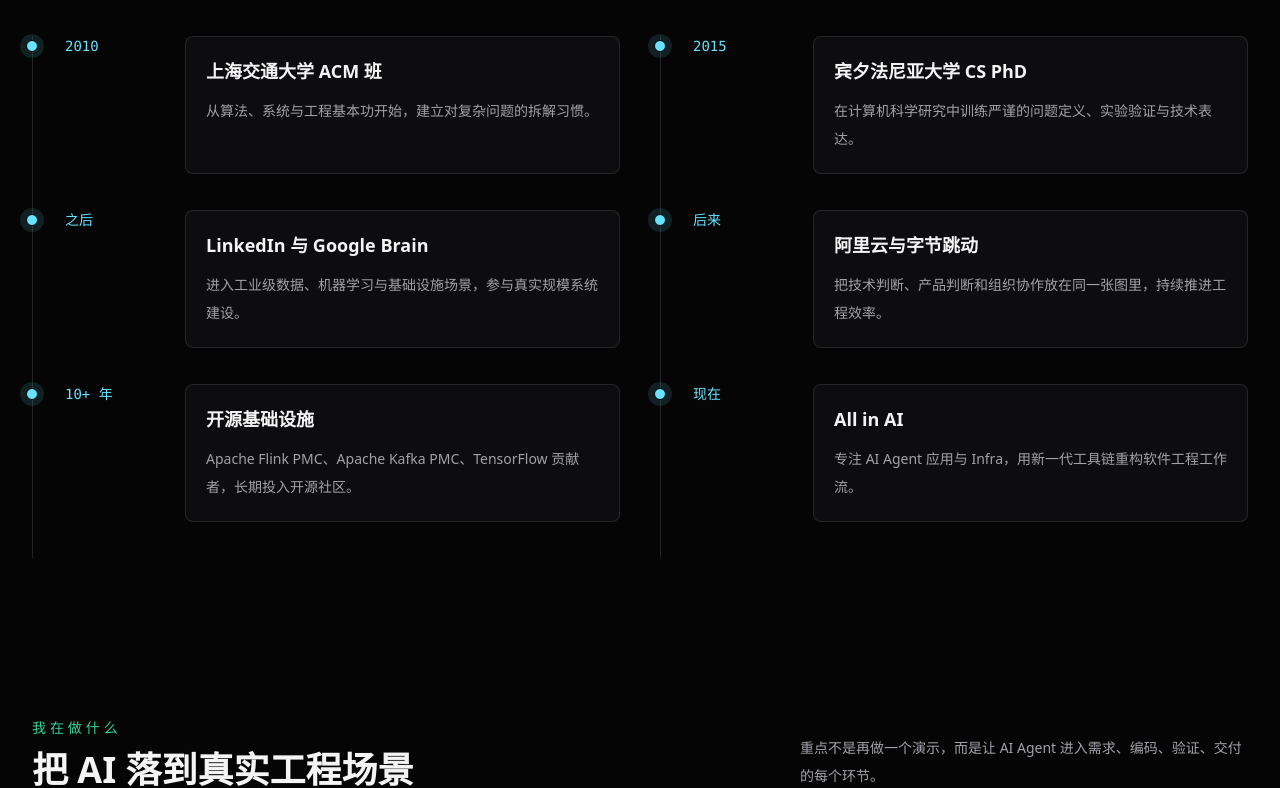
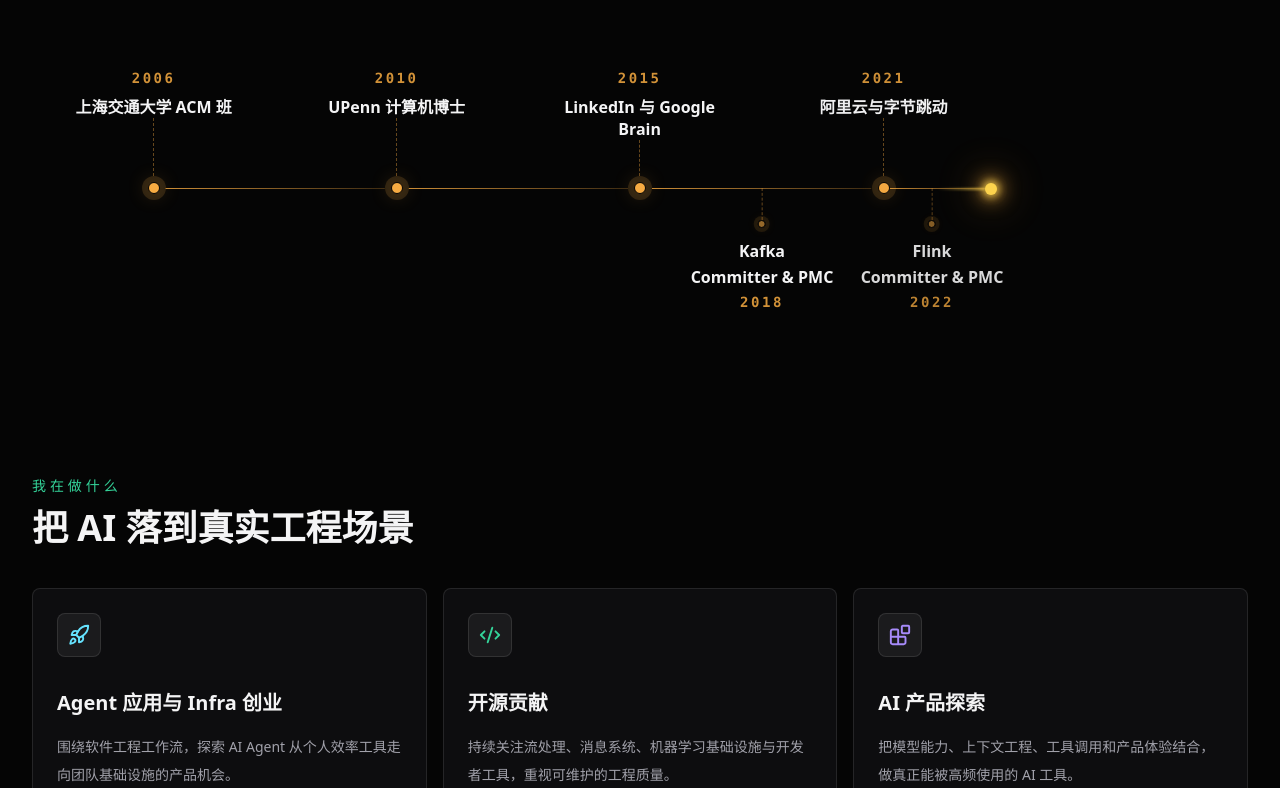
Before and after one commit to lindong28/lindong-live, a Next.js app: page / in a window 1280 px wide. Shown: the part 812-1600 px from the top of the page. Built offline with nearby package versions, Linux system fonts and the light colour scheme.

Commit message:
refactor(timeline): redesign as horizontal animated timeline with spark effect

```diff
--- a/components/CurrentWork.tsx
+++ b/components/CurrentWork.tsx
@@ -33,9 +33,6 @@ export default function CurrentWork() {
             把 AI 落到真实工程场景
           </h2>
         </div>
-        <p className="max-w-md text-sm leading-7 text-muted">
-          重点不是再做一个演示，而是让 AI Agent 进入需求、编码、验证、交付的每个环节。
-        </p>
       </div>
 
       <div className="grid gap-4 md:grid-cols-3">
--- a/components/Hero.tsx
+++ b/components/Hero.tsx
@@ -7,7 +7,7 @@ export default function Hero() {
       className="relative min-h-[82svh] scroll-mt-20 py-16 flex items-start justify-end pt-[18vh] md:py-20 md:pt-[18vh]"
     >
       <div className="text-right">
-        <h1 className="hero-name whitespace-nowrap pb-2 text-5xl font-light uppercase tracking-[0.12em] sm:text-7xl md:text-8xl" style={{ fontFamily: "'Cinzel', serif" }}>
+        <h1 className="hero-name whitespace-nowrap pb-2 text-4xl font-light uppercase tracking-[0.12em] sm:text-6xl md:text-7xl" style={{ fontFamily: "'Cinzel', serif" }}>
           Cyber Rabbit
         </h1>
         <p className="mt-6 text-2xl font-light uppercase tracking-[0.2em] text-white/70 sm:text-3xl" style={{ fontFamily: "'Cinzel', serif" }}>
--- a/components/Projects.tsx
+++ b/components/Projects.tsx
@@ -2,7 +2,7 @@ const projects = [
   {
     title: "AI Planet",
     href: "http://aiplanet.live",
-    body: "基于 AIHOT 开源项目搭建，目前正在进一步改造中。面向 AI 时代的信息与产品实验场。",
+    body: "参照 http://aihot.virxact.com/ 界面复制的项目，目前正在进一步改造中，计划之后开源。让每个人都可以建立自己的一站式信息收集助手。",
   },
   {
     title: "AI Agent Config Share",
@@ -15,7 +15,7 @@ export default function Projects() {
   return (
     <section id="projects" className="scroll-mt-20 py-16 sm:py-20">
       <h2 className="mb-10 text-3xl font-semibold tracking-normal text-foreground sm:text-4xl">
-        正在公开迭代的项目
+        作品和工具
       </h2>
 
       <div className="grid gap-4 md:grid-cols-2">
--- a/components/Timeline.tsx
+++ b/components/Timeline.tsx
@@ -1,39 +1,145 @@
+"use client";
+
+import { useEffect, useRef, useState } from "react";
+
+const REVEAL_THRESHOLD = 0.55;
+
 const timelineItems = [
   {
+    time: "2006",
+    title: "上海交通大学 ACM 班",
+  },
+  {
     time: "2010",
-    title: "上海交通大学 ACM 班",
-    body: "从算法、系统与工程基本功开始，建立对复杂问题的拆解习惯。",
+    title: "UPenn 计算机博士",
   },
   {
     time: "2015",
-    title: "宾夕法尼亚大学 CS PhD",
-    body: "在计算机科学研究中训练严谨的问题定义、实验验证与技术表达。",
+    title: "LinkedIn 与 Google Brain",
   },
   {
-    time: "之后",
-    title: "LinkedIn 与 Google Brain",
-    body: "进入工业级数据、机器学习与基础设施场景，参与真实规模系统建设。",
+    time: "2021",
+    title: "阿里云与字节跳动",
   },
   {
-    time: "后来",
-    title: "阿里云与字节跳动",
-    body: "把技术判断、产品判断和组织协作放在同一张图里，持续推进工程效率。",
+    time: "2026",
+    title: "All in AI",
+  },
+];
+
+const opensourceItems = [
+  {
+    time: "2018",
+    title: "Kafka",
+    role: "Committer & PMC",
+    left: "60%",
+    delay: 1500,
   },
   {
-    time: "10+ 年",
-    title: "开源基础设施",
-    body: "Apache Flink PMC、Apache Kafka PMC、TensorFlow 贡献者，长期投入开源社区。",
+    time: "2022",
+    title: "Flink",
+    role: "Committer & PMC",
+    left: "74%",
+    delay: 1920,
   },
   {
-    time: "现在",
-    title: "All in AI",
-    body: "专注 AI Agent 应用与 Infra，用新一代工具链重构软件工程工作流。",
+    time: "2025",
+    title: "ASF",
+    role: "Member",
+    left: "86%",
+    delay: 2280,
   },
 ];
 
 export default function Timeline() {
+  const sectionRef = useRef<HTMLElement>(null);
+  const [isVisible, setIsVisible] = useState(false);
+
+  // Animation constants
+  const TOTAL_DURATION = 4000;
+  const numItems = timelineItems.length;
+  const trackOffsetValue = 100 / (numItems * 2); // 10%
+  const trackWidth = 100 - 2 * trackOffsetValue; // 80%
+  const segmentDuration = TOTAL_DURATION / (numItems - 1); // 1000ms
+
+  const trackOffset = `${trackOffsetValue}%`;
+
+  useEffect(() => {
+    const section = sectionRef.current;
+    let observer: IntersectionObserver | null = null;
+    let frame: number | null = null;
+    let revealed = false;
+
+    if (!section) {
+      return;
+    }
+
+    const reveal = () => {
+      if (revealed) {
+        return;
+      }
+
+      const rect = section.getBoundingClientRect();
+      const visibleHeight =
+        Math.min(window.innerHeight, rect.bottom) - Math.max(0, rect.top);
+      const visibleRatio = Math.max(0, visibleHeight) / rect.height;
+
+      if (visibleRatio >= REVEAL_THRESHOLD) {
+        revealed = true;
+        setIsVisible(true);
+        observer?.disconnect();
+        window.removeEventListener("scroll", scheduleRevealCheck);
+        window.removeEventListener("resize", scheduleRevealCheck);
+      }
+    };
+
+    const scheduleRevealCheck = () => {
+      if (frame !== null) {
+        return;
+      }
+
+      frame = window.requestAnimationFrame(() => {
+        frame = null;
+        reveal();
+      });
+    };
+
+    if (typeof IntersectionObserver !== "undefined") {
+      observer = new IntersectionObserver(
+        ([entry]) => {
+          if (
+            entry.isIntersecting &&
+            entry.intersectionRatio >= REVEAL_THRESHOLD
+          ) {
+            reveal();
+          }
+        },
+        { threshold: [0, REVEAL_THRESHOLD] },
+      );
+
+      observer.observe(section);
+    }
+
+    window.addEventListener("scroll", scheduleRevealCheck, { passive: true });
+    window.addEventListener("resize", scheduleRevealCheck);
+    scheduleRevealCheck();
+
+    return () => {
+      observer?.disconnect();
+      window.removeEventListener("scroll", scheduleRevealCheck);
+      window.removeEventListener("resize", scheduleRevealCheck);
+      if (frame !== null) {
+        window.cancelAnimationFrame(frame);
+      }
+    };
+  }, []);
+
   return (
-    <section id="timeline" className="scroll-mt-20 py-16 sm:py-20">
+    <section
+      ref={sectionRef}
+      id="timeline"
+      className="scroll-mt-20 py-16 sm:py-20"
+    >
       <div className="mb-10 max-w-2xl">
         <p className="mb-3 text-sm font-medium tracking-[0.28em] text-accent-violet uppercase">
           关于我
@@ -43,28 +149,137 @@ export default function Timeline() {
         </h2>
       </div>
 
-      <ol className="relative ml-2 border-l border-white/12 pl-8 md:ml-0 md:grid md:grid-cols-2 md:gap-x-10 md:border-l-0 md:pl-0">
+      <div
+        className="overflow-x-auto overflow-y-visible pb-32 pt-8 [scrollbar-width:thin] [scrollbar-color:rgb(255_255_255_/_0.18)_transparent]"
+        aria-label="关于我的经历时间线"
+      >
+        <div className="relative min-w-[54rem] pr-4 sm:min-w-[60rem] lg:min-w-0 lg:pr-0">
+          <div
+            className="absolute top-[7.5rem] h-px"
+            style={{ left: trackOffset, right: trackOffset }}
+            aria-hidden="true"
+          >
+            {Array.from({ length: timelineItems.length - 1 }).map((_, i) => {
+              const segLeft = `${(i / (timelineItems.length - 1)) * 100}%`;
+              const segWidth = `${(1 / (timelineItems.length - 1)) * 100}%`;
+              return (
+                <span
+                  key={`seg-${i}`}
+                  className="timeline-draw-line absolute top-0 h-full"
+                  style={{
+                    left: segLeft,
+                    width: segWidth,
+                    padding: "0 12px",
+                    clipPath: "inset(0 12px 0 12px)",
+                    background: "linear-gradient(90deg, rgba(247,171,66,0.85), rgba(247,171,66,0.2))",
+                    boxShadow: "0 0 12px rgba(247,171,66,0.4), 0 0 30px rgba(247,171,66,0.15)",
+                    transform: isVisible ? "scaleX(1)" : "scaleX(0)",
+                    transformOrigin: "left",
+                    transition: `transform ${segmentDuration}ms linear ${i * segmentDuration}ms`,
+                  }}
+                />
+              );
+            })}
+            <span
+              className="timeline-spark absolute top-1/2 h-3 w-3 -translate-x-1/2 -translate-y-1/2 rounded-full bg-[#fcd34d] shadow-[0_0_8px_2px_rgb(252_211_77_/_0.9),0_0_18px_6px_rgb(247_171_66_/_0.5),0_0_42px_12px_rgb(247_171_66_/_0.2)]"
+              style={{
+                left: isVisible ? "100%" : "0%",
+                opacity: isVisible ? 1 : 0,
+                transition: `left ${TOTAL_DURATION}ms linear, opacity 180ms ease`,
+              }}
+            />
+          </div>
+
+          <ol className="relative grid grid-cols-5">
             {timelineItems.map((item, index) => (
               <li
                 key={`${item.time}-${item.title}`}
-            className="relative pb-9 md:grid md:grid-cols-[96px_1fr] md:gap-6 md:border-l md:border-white/12 md:pl-8"
+                className={`timeline-reveal-item relative flex h-[7.5rem] flex-col items-center px-3 text-center transition-[opacity,transform] duration-[760ms] ease-[cubic-bezier(0.16,1,0.3,1)] ${
+                  isVisible
+                    ? "translate-y-0 opacity-100"
+                    : "translate-y-6 opacity-0"
+                }`}
+                style={{
+                  transitionDelay: isVisible ? `${index * segmentDuration}ms` : "0ms",
+                }}
               >
-            <span className="absolute -left-[37px] top-1 h-3 w-3 rounded-full border border-background bg-accent-cyan shadow-[0_0_0_6px_rgb(102_227_255_/_0.12)] md:-left-[7px]" />
-            <span className="mb-2 block font-mono text-sm text-accent-cyan">
+                <span className="font-mono text-sm font-semibold tracking-[0.18em] text-[#f7ab42]/85">
                   {item.time}
                 </span>
-            <div className="rounded-lg border border-white/10 bg-panel/72 p-5 transition hover:-translate-y-0.5 hover:border-white/18 hover:bg-panel-strong/80">
-              <h3 className="text-lg font-semibold text-foreground">
+                <h3 className="mt-2 max-w-36 text-base font-semibold leading-snug text-foreground sm:max-w-40">
                   {item.title}
                 </h3>
-              <p className="mt-3 text-sm leading-7 text-muted">{item.body}</p>
-            </div>
-            {index === timelineItems.length - 1 ? (
-              <span className="absolute bottom-0 left-[-33px] h-8 w-px bg-background md:left-0" />
-            ) : null}
+                <div className="flex-1 w-px border-l border-dashed border-[#f7ab42]/40" />
+                <span className="h-3 w-3 translate-y-1/2 rounded-full border border-background bg-[#f7ab42] shadow-[0_0_0_6px_rgb(247_171_66_/_0.15),0_0_20px_rgb(247_171_66_/_0.45)]" />
               </li>
             ))}
           </ol>
+
+          {opensourceItems.map((item) => {
+            const leftPercent = parseFloat(item.left);
+            const progress = (leftPercent - trackOffsetValue) / trackWidth;
+            const delay = progress * TOTAL_DURATION;
+
+            return (
+              <div
+                key={item.title}
+                className="absolute top-[7.5rem]"
+                style={{ left: item.left }}
+              >
+                <div
+                  className={`timeline-reveal-item flex -translate-x-1/2 flex-col items-center text-center transition-[opacity,transform] duration-[760ms] ease-[cubic-bezier(0.16,1,0.3,1)] ${
+                    isVisible
+                      ? "translate-y-0 opacity-100"
+                      : "translate-y-6 opacity-0"
+                  }`}
+                  style={{
+                    transitionDelay: isVisible ? `${delay}ms` : "0ms",
+                  }}
+                >
+                  <div className="h-8 w-px border-l border-dashed border-[#f7ab42]/40" aria-hidden="true" />
+                  <span className="h-2 w-2 rounded-full border border-background bg-[#f7ab42]/60 shadow-[0_0_0_4px_rgb(247_171_66_/_0.1),0_0_12px_rgb(247_171_66_/_0.2)]" />
+                  <h4 className="mt-3 whitespace-nowrap text-base font-semibold leading-snug text-foreground">
+                    {item.title}
+                  </h4>
+                  <span className="mt-1 whitespace-nowrap text-base font-semibold leading-snug text-foreground">
+                    {item.role}
+                  </span>
+                  <span className="mt-1 font-mono text-sm font-semibold tracking-[0.18em] text-[#f7ab42]/85">
+                    {item.time}
+                  </span>
+                </div>
+              </div>
+            );
+          })}
+        </div>
+      </div>
+
+      <style>{`
+        .timeline-reveal-item {
+          will-change: opacity, transform;
+        }
+
+        .timeline-spark::after {
+          content: '';
+          position: absolute;
+          top: 50%;
+          right: 100%;
+          width: 48px;
+          height: 2px;
+          transform: translateY(-50%);
+          background: linear-gradient(90deg, transparent, rgba(252, 211, 77, 0.8));
+          border-radius: 1px;
+          filter: blur(1px);
+        }
+
+        @media (prefers-reduced-motion: reduce) {
+          .timeline-draw-line,
+          .timeline-spark,
+          .timeline-reveal-item {
+            transition: none !important;
+          }
+        }
+      `}</style>
     </section>
   );
 }
```
Lines whose indentation alone changed are shown as unchanged.
